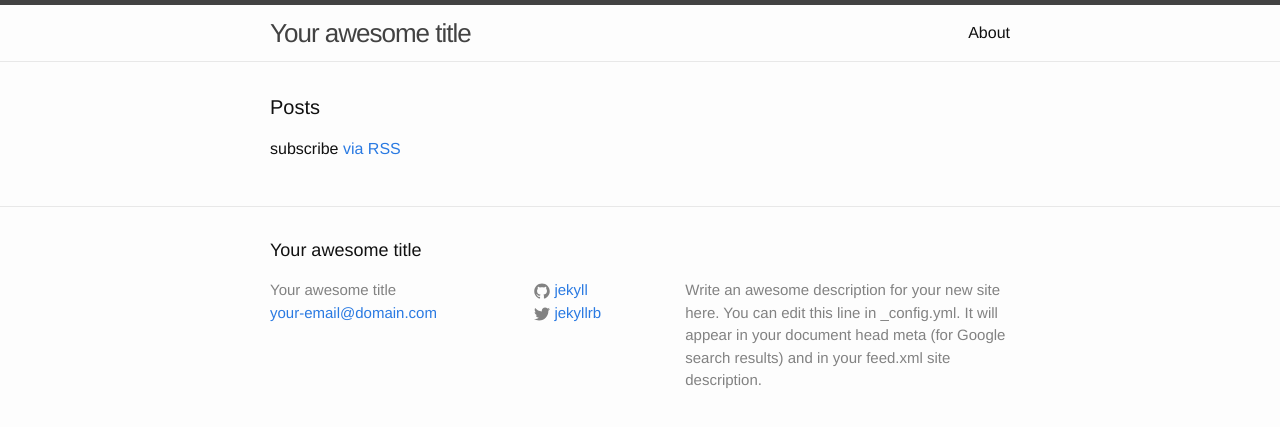
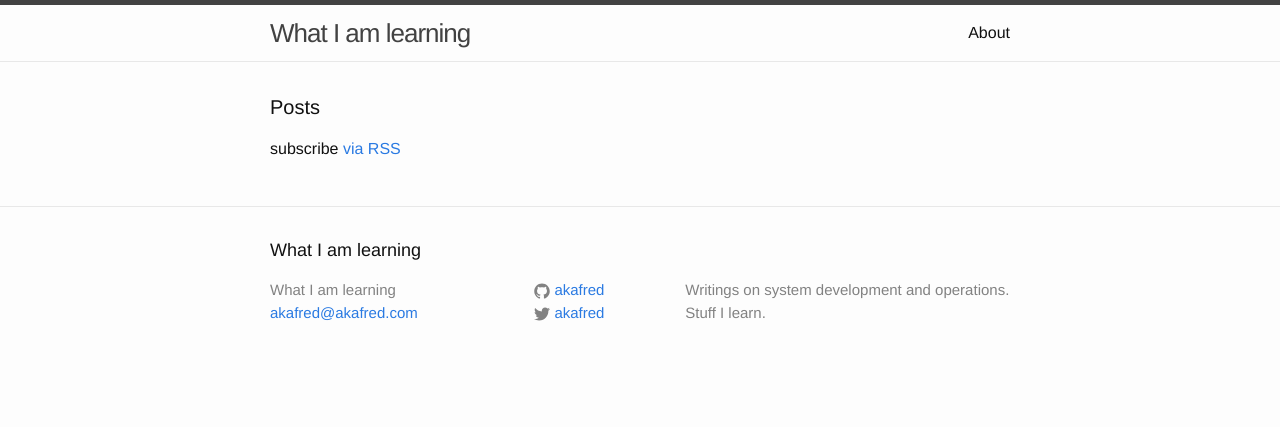
Before and after one commit to camillesalvador/akafred.github.io, a Jekyll site: the page built from index.html, in a window 1280 px wide. Shown: the top 427 px of the page. Built offline with Jekyll 4.4.1, drawn with Linux system fonts in a browser that asks for light colours.

Commit message:
Edit config.

```diff
--- a/_config.yml
+++ b/_config.yml
@@ -1,14 +1,12 @@
 # Site settings
-title: Your awesome title
-email: your-email@domain.com
+title: What I am learning
+email: akafred@akafred.com
 description: > # this means to ignore newlines until "baseurl:"
-  Write an awesome description for your new site here. You can edit this
-  line in _config.yml. It will appear in your document head meta (for
-  Google search results) and in your feed.xml site description.
+  Writings on system development and operations. Stuff I learn.
 baseurl: "" # the subpath of your site, e.g. /blog/
-url: "http://yourdomain.com" # the base hostname & protocol for your site
-twitter_username: jekyllrb
-github_username:  jekyll
+url: "http://www.akafred.com" # the base hostname & protocol for your site
+twitter_username: akafred
+github_username:  akafred
 
 # Build settings
 markdown: kramdown
```
